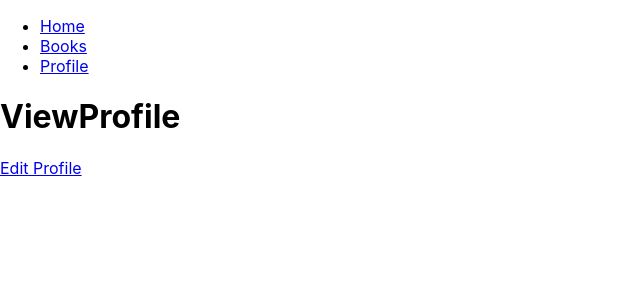
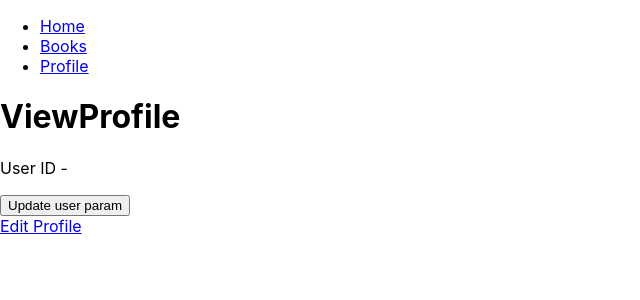
Before and after one commit to iamPavan17/react-router-v6, a React (Create React App) app: page /profile in a window 1280 px wide. Shown: the top 300 px of the page, without its empty margins (0-640 px from the left). Built offline with nearby package versions, Linux system fonts and the light colour scheme.

Commit message:
✨ useSearchParams

```diff
--- a/src/pages/Profile/ViewProfile.js
+++ b/src/pages/Profile/ViewProfile.js
@@ -1,7 +1,22 @@
+import { useSearchParams } from "react-router-dom";
+
 export default function ViewProfile() {
+  //  The useSearchParams hook is used to read and modify the query string in the URL for the current location.
+  //   Returns an array.
+  const [searchParams, setSearchParams] = useSearchParams();
+  const userId = searchParams.get("user"); // example: http://localhost:3000/profile?user=3
+
   return (
     <div>
       <h1>ViewProfile</h1>
+      <p>User ID - {userId}</p>
+      <button
+        onClick={() =>
+          setSearchParams({ user: Math.floor(Math.random() * 10) + 1 })
+        }
+      >
+        Update user param
+      </button>
     </div>
   );
 }
```
